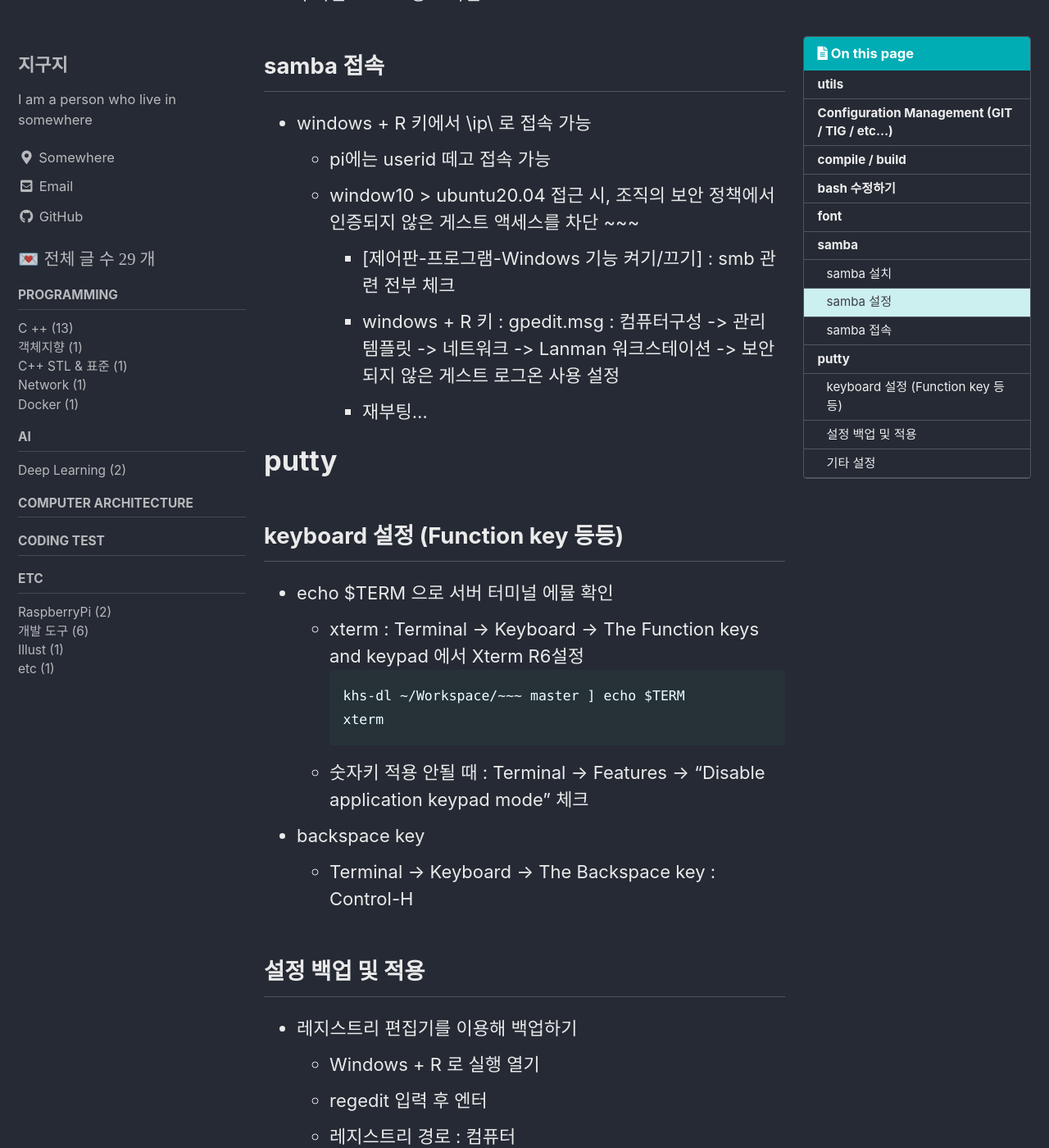
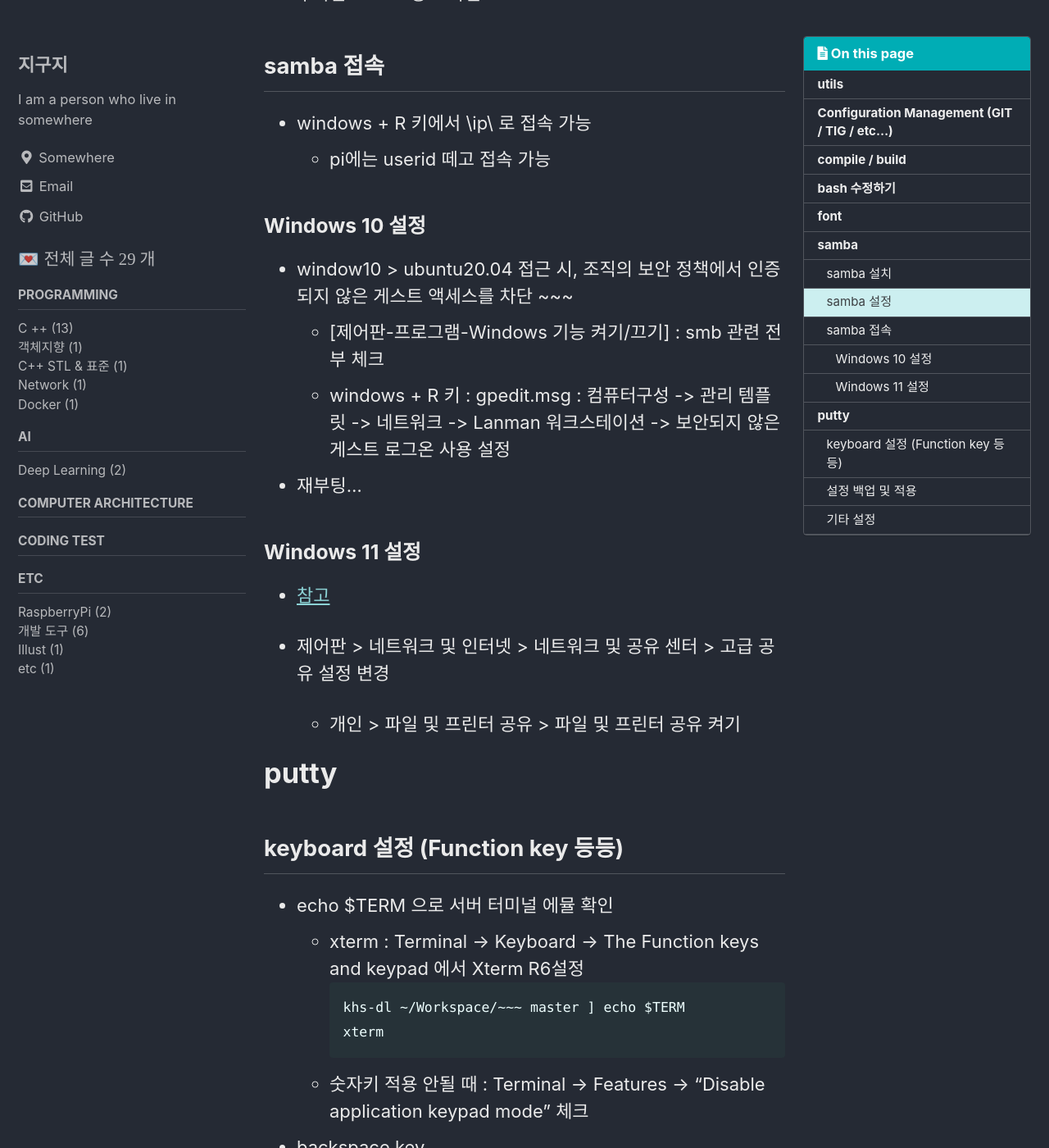
Before and after one commit to hyesuk-k/hyesuk-k.github.io, a Jekyll site: the page built from _posts/dev_utils/2021-07-30-dev_settings.md, in a window 1280 px wide and 1400 px high, scrolled down 7107 px. Shown: the whole window at 82% size. Built offline with Jekyll 4.4.1, drawn with Linux system fonts in a browser that asks for light colours; cached includes are drawn as plain includes; some of the changed text lies outside the part shown.

Commit message:
[dev_set] windows 11에서 smb 설정하기

```diff
--- a/_posts/dev_utils/2021-07-30-dev_settings.md
+++ b/_posts/dev_utils/2021-07-30-dev_settings.md
@@ -263,10 +263,22 @@ sudo service smbd restart
 
 * windows + R 키에서 \\ip\\<userid> 로 접속 가능
   + pi에는 userid 떼고 접속 가능
-  + window10 > ubuntu20.04 접근 시, 조직의 보안 정책에서 인증되지 않은 게스트 액세스를 차단 ~~~
-    - [제어판-프로그램-Windows 기능 켜기/끄기] : smb 관련 전부 체크
-    - windows + R 키 : gpedit.msg : 컴퓨터구성 -> 관리 템플릿 -> 네트워크 -> Lanman 워크스테이션 -> 보안되지 않은 게스트 로그온 사용 설정
-    - 재부팅...
+
+### Windows 10 설정
+
+* window10 > ubuntu20.04 접근 시, 조직의 보안 정책에서 인증되지 않은 게스트 액세스를 차단 ~~~
+  + [제어판-프로그램-Windows 기능 켜기/끄기] : smb 관련 전부 체크
+  + windows + R 키 : gpedit.msg : 컴퓨터구성 -> 관리 템플릿 -> 네트워크 -> Lanman 워크스테이션 -> 보안되지 않은 게스트 로그온 사용 설정
+
+* 재부팅...
+
+### Windows 11 설정
+
+* [참고](https://techviewleo.com/install-and-configure-samba-share-on-windows/)
+
+* 제어판 > 네트워크 및 인터넷 > 네트워크 및 공유 센터 > 고급 공유 설정 변경
+  + 개인 > 파일 및 프린터 공유 > 파일 및 프린터 공유 켜기
+
 
 # putty
 
```
Also changed, not shown: other parts of _posts/dev_utils/2021-07-30-dev_settings.md (+1 -1 lines).
